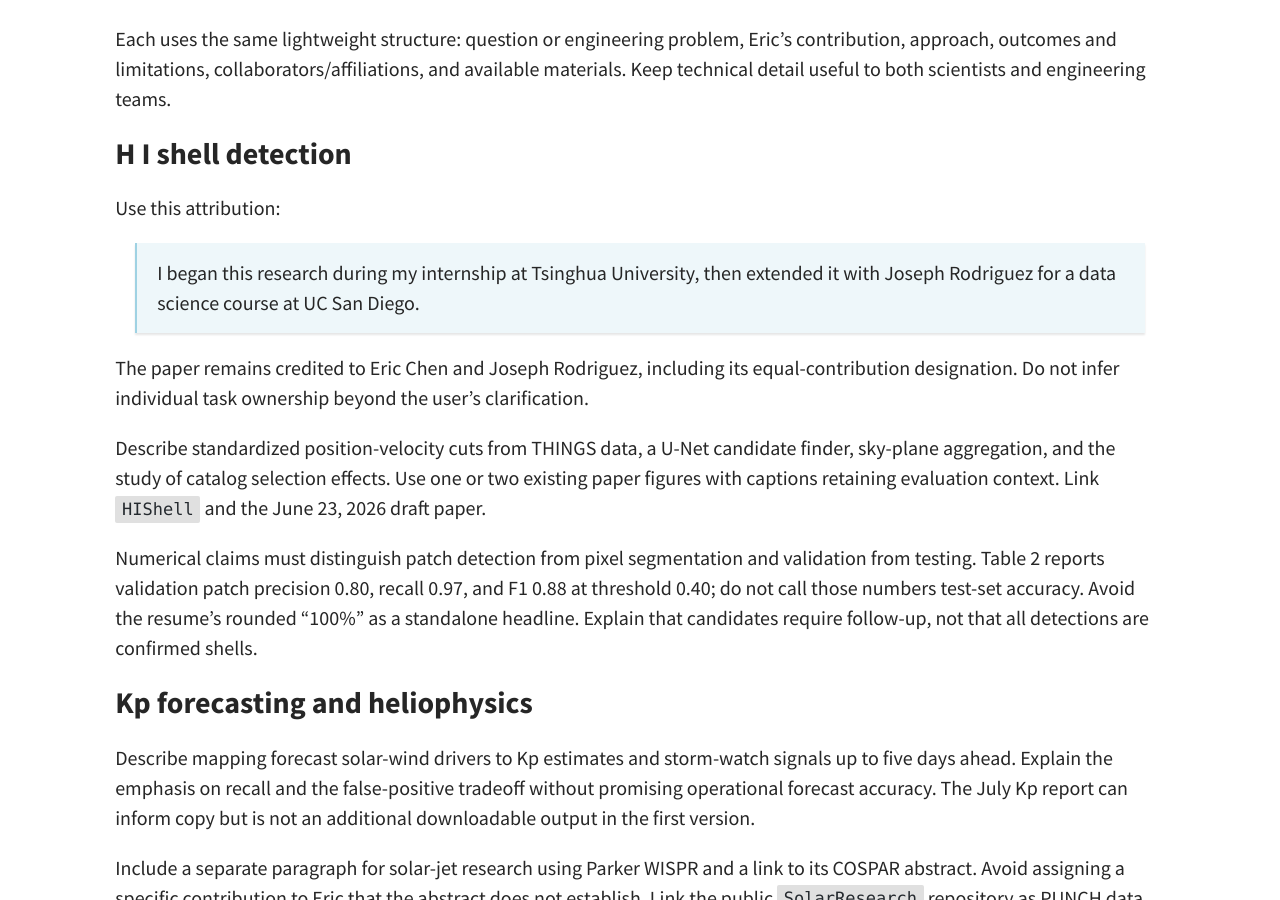
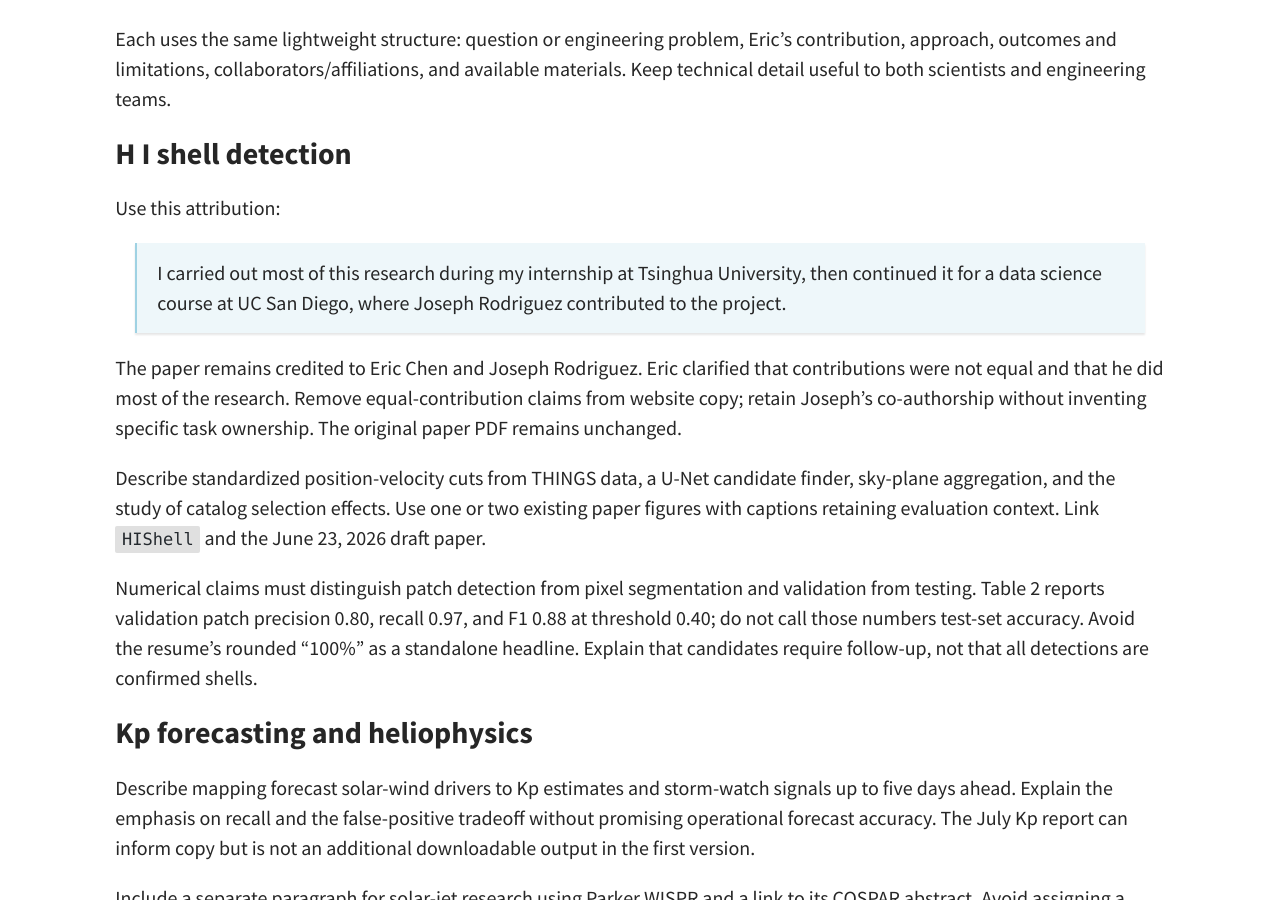
Before and after one commit to Ericturnip/ericturnip.github.io, a Jekyll site: the page built from docs/superpowers/specs/2026-09-23-personal-website-design.md, in a window 1280 px wide and 900 px high, scrolled down 1696 px. Built offline with Jekyll 4.4.1, drawn with Linux system fonts in a browser that asks for light colours; our own code applies the rules of GitHub Pages for plain Markdown files.

Commit message:
Correct H I project contribution credit

```diff
--- a/docs/superpowers/specs/2026-09-23-personal-website-design.md
+++ b/docs/superpowers/specs/2026-09-23-personal-website-design.md
@@ -28,9 +28,9 @@ Each uses the same lightweight structure: question or engineering problem, Eric'
 
 Use this attribution:
 
-> I began this research during my internship at Tsinghua University, then extended it with Joseph Rodriguez for a data science course at UC San Diego.
+> I carried out most of this research during my internship at Tsinghua University, then continued it for a data science course at UC San Diego, where Joseph Rodriguez contributed to the project.
 
-The paper remains credited to Eric Chen and Joseph Rodriguez, including its equal-contribution designation. Do not infer individual task ownership beyond the user's clarification.
+The paper remains credited to Eric Chen and Joseph Rodriguez. Eric clarified that contributions were not equal and that he did most of the research. Remove equal-contribution claims from website copy; retain Joseph's co-authorship without inventing specific task ownership. The original paper PDF remains unchanged.
 
 Describe standardized position-velocity cuts from THINGS data, a U-Net candidate finder, sky-plane aggregation, and the study of catalog selection effects. Use one or two existing paper figures with captions retaining evaluation context. Link `HIShell` and the June 23, 2026 draft paper.
 
--- a/src/content.mjs
+++ b/src/content.mjs
@@ -62,7 +62,7 @@ export const outputs = [
   {
     type: 'Research paper', date: 'June 2026',
     title: 'The Sea Shells of the Universe: Automating H I Shell Detection',
-    authors: 'Eric Chen and Joseph Rodriguez · Equal contribution',
+    authors: 'Eric Chen and Joseph Rodriguez',
     status: 'UC San Diego course-project paper · Draft, June 23, 2026',
     href: '/downloads/hi-shell-detection-2026.pdf',
   },
--- a/src/project.mjs
+++ b/src/project.mjs
@@ -9,7 +9,7 @@ const stories = {
     intro: 'A machine-learning pipeline for finding expanding H I structures in nearby galaxies, with a closer look at the selection effects behind their catalog labels.',
     context: 'Tsinghua University · UC San Diego', date: '2025–2026',
     body: section('H I shell detection in position–velocity data', `<p>Supernovae and stellar winds push neutral hydrogen into expanding shells. In radio observations, those structures can appear as rings or arcs in position–velocity slices. Finding them by hand is slow, and their appearance depends on resolution and viewing conditions.</p><p>The project uses THINGS radio astronomy data and the Bagetakos H I hole catalog to build a first-pass candidate finder.</p>`)
-      + section('My contribution & collaboration', `<p>I began this research during my internship at Tsinghua University, then extended it with Joseph Rodriguez for a data science course at UC San Diego.</p><p>The resulting paper, <em>The Sea Shells of the Universe: Automating H I Shell Detection</em>, credits Eric Chen and Joseph Rodriguez with equal contribution. It brings together the detection pipeline and a statistical study of the catalog’s shell types.</p>`)
+      + section('My contribution & collaboration', `<p>I carried out most of this research during my internship at Tsinghua University, then continued it for a data science course at UC San Diego, where Joseph Rodriguez contributed to the project.</p><p>The resulting paper, <em>The Sea Shells of the Universe: Automating H I Shell Detection</em>, is co-authored by Eric Chen and Joseph Rodriguez. It brings together the detection pipeline and a statistical study of the catalog’s shell types.</p>`)
       + section('U-Net segmentation & sky-plane aggregation', `<ol class="method-list"><li><strong>Standardize the observations.</strong> Convert H I cubes into position–velocity cuts with a shared physical scale, then construct catalog-based labels.</li><li><strong>Find candidate structure.</strong> Train a U-Net with a loss that gives extra weight to missed detections, then calibrate a probability threshold.</li><li><strong>Return to the sky.</strong> Aggregate evidence from multiple cuts into ranked candidate maps for each galaxy.</li><li><strong>Question the labels.</strong> Use statistical comparisons to investigate whether catalog types reflect distinct physical populations or observational detectability.</li></ol>`)
       + `<figure class="science-figure"><a href="/downloads/hi-shell-detection-2026.pdf"><img src="/images/hi-shell-predictions.png" alt="Position–velocity inputs with catalog contours and U-Net predictions, showing clean overlaps alongside less precise masks" loading="lazy" width="2254" height="3754"></a><figcaption>Figure 5 from the June 2026 paper: predictions and catalog labels on held-out cuts. The prediction display threshold is 0.075 for visibility, distinct from the calibrated operating threshold of 0.40.</figcaption></figure>`
       + section('Validation metrics & selection effects', `<p>At the calibrated threshold of 0.40, the paper reports <strong>0.97 patch recall, 0.80 precision, and 0.88 F1 on the validation set</strong>. These scores measure candidate detection within a patch, rather than the accuracy of every pixel in a segmentation mask.</p><p>The model is a screening tool: high recall helps retain interesting structures for follow-up, while false positives and uncertain boundaries still need attention. The catalog analysis also suggests that observed shell types are strongly influenced by detectability, making the labels useful context rather than an unquestioned physical classification.</p>`),
```
